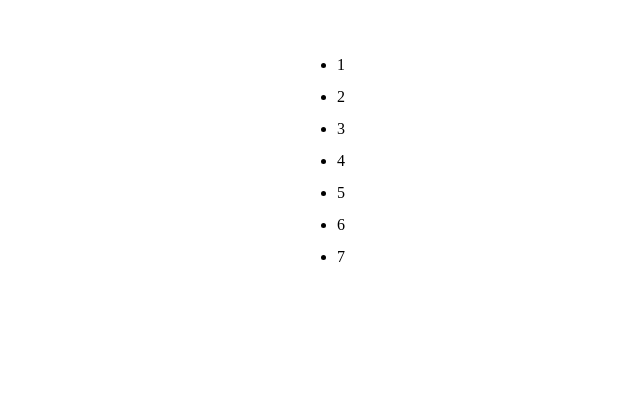
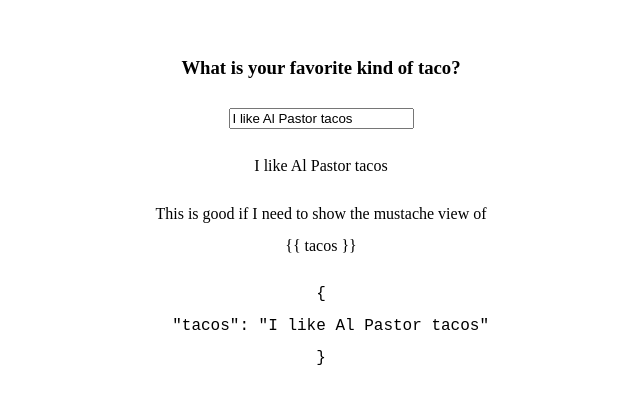
Before and after one commit to mdafrozz/Vue_App, a Vue app: page / in a window 1280 px wide. Shown: the part 115-518 px from the top of the page, without its empty margins (319-959 px from the left). Built offline with nearby package versions, Linux system fonts and the light colour scheme; the HTML template or start-up script is replaced by a standard one.

Commit message:
Refactor; An example using "v-once" and "v-pre"

```diff
--- a/src/components/vue_examples.vue
+++ b/src/components/vue_examples.vue
@@ -1,10 +1,10 @@
 <template>
-  <div id="app">
-  <ul>
-    <li v-for="num in 7" :key="num">
-      {{ num }}
-    </li>
-  </ul>
+<div id="app">
+  <h3>What is your favorite kind of taco?</h3>
+  <p><input v-model="tacos" /></p>
+  <p v-once>{{ tacos }}</p>
+  <span v-pre>This is good if I need to show the mustache view of {{ tacos }}</span>
+  <pre>{{ $data }}</pre>
 </div>
 </template>
 
@@ -13,6 +13,7 @@ export default {
   name: "vue_examples",
   data() {
     return {
+      tacos: 'I like Al Pastor tacos'
     }
   }
 }
@@ -44,9 +45,4 @@ button {
   padding: 0.5em 1em;
   border-radius: 3px;
 }
-
-.thumbs {
-  font-size: 40px;
-  margin-top: 20px;
-}
 </style>
```
